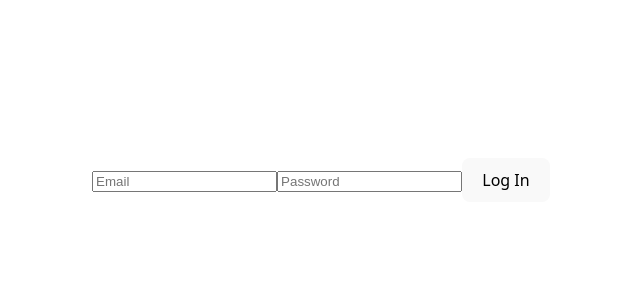
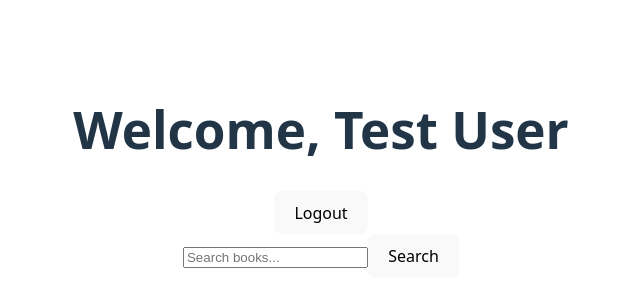
Before and after one commit to niicraymond/reading-tracker, a React (Vite) app in the folder client/: page / in a window 1280 px wide. Shown: the part 220-520 px from the top of the page, without its empty margins (319-959 px from the left). Built offline with nearby package versions, Linux system fonts and the light colour scheme.

Commit message:
adds search component

```diff
--- a/client/src/App.jsx
+++ b/client/src/App.jsx
@@ -1,9 +1,11 @@
 import { useState } from 'react'
 import Login from './components/Login'
+import Search from './components/Search';
 import './App.css'
 
 function App() {
-  const [user, setUser] = useState(null)
+  // const [user, setUser] = useState(null)
+  const [user, setUser] = useState({ id: 2, name: 'Test User' });
 
   function handleLogin(userData){
     setUser(userData)
@@ -15,7 +17,12 @@ function App() {
   }
 
   if (!user) {
-    return <Login onLogin={handleLogin}/>
+    return (
+      <div>
+      <h1>Log In</h1>
+      <Login onLogin={handleLogin}/>
+      </div>
+    )
   }
 
   return (
@@ -25,7 +32,7 @@ function App() {
           <button onClick={handleLogout}>Logout</button>
         </header>
         <main>
-          <p>more stuff goes here</p>
+          <Search/>
         </main>
       </div>
   )
--- /dev/null
+++ b/client/src/components/Search.jsx
@@ -0,0 +1,56 @@
+import {useState} from 'react'
+import api from '../api'
+
+export default function Search() {
+    const [q, setQ] = useState('')
+    const [results, setResults] = useState([])
+    const [error, setError] = useState('')
+
+    async function handleSearch(e) {
+        e.preventDefault()
+        if (!q) return;
+        try {
+            const res = await api.get('/search', {params: {q}})
+            setResults(res.data)
+            setError('')
+        } catch {
+            setError('Search failed')
+        }
+    }
+
+    async function handleAdd(book) {
+        try {
+            await api.post('/library', {bookId: book.id})
+            alert(`Added "${book.title}"`)
+        } catch {
+            alert ('Add failed')
+        }
+    }
+
+    return (
+        <div>
+            <form onSubmit={handleSearch}>
+                <input
+                    value={q}
+                    onChange={e => setQ(e.target.value)}
+                    placeholder="Search books..."
+                />
+                <button type="submit">
+                    Search
+                </button>
+            </form>
+            {error && <div>{error}</div>}
+            <ul>
+                {results.map(book => (
+                    <li key={book.google_book_id}>
+                        <div>{book.title}</div>
+                        <div>{book.authors.join(', ')}</div>
+                        <button onClick={() => handleAdd(book)}>
+                            Add to Library
+                        </button>
+                    </li>
+                ))}
+            </ul>
+        </div>
+    );
+}
```
